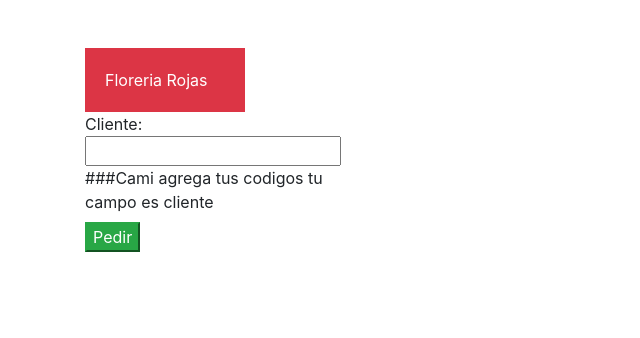
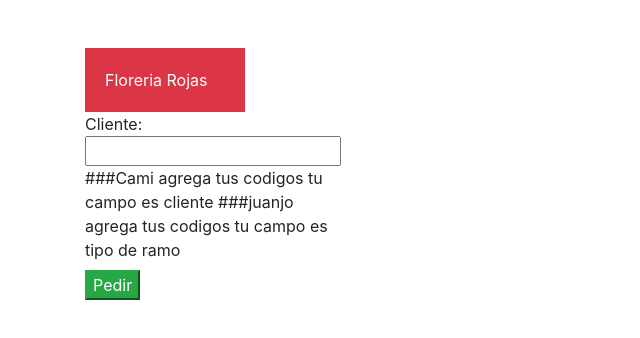
Before and after one commit to Ingrid-DE/React-form, a React (Create React App) app: page / in a window 1280 px wide. Shown: the top 338 px of the page, without its empty margins (0-640 px from the left). Built offline with nearby package versions, Linux system fonts and the light colour scheme.

Commit message:
add: creacion de rama juanjo

```diff
--- a/src/App.jsx
+++ b/src/App.jsx
@@ -35,6 +35,15 @@ function App() {
 
 
 
+
+    ###juanjo agrega tus codigos
+    tu campo es tipo de ramo
+
+
+
+
+
+
       </label>
       <button className="btn-success" type="submit">Pedir</button>
     </form>
```
